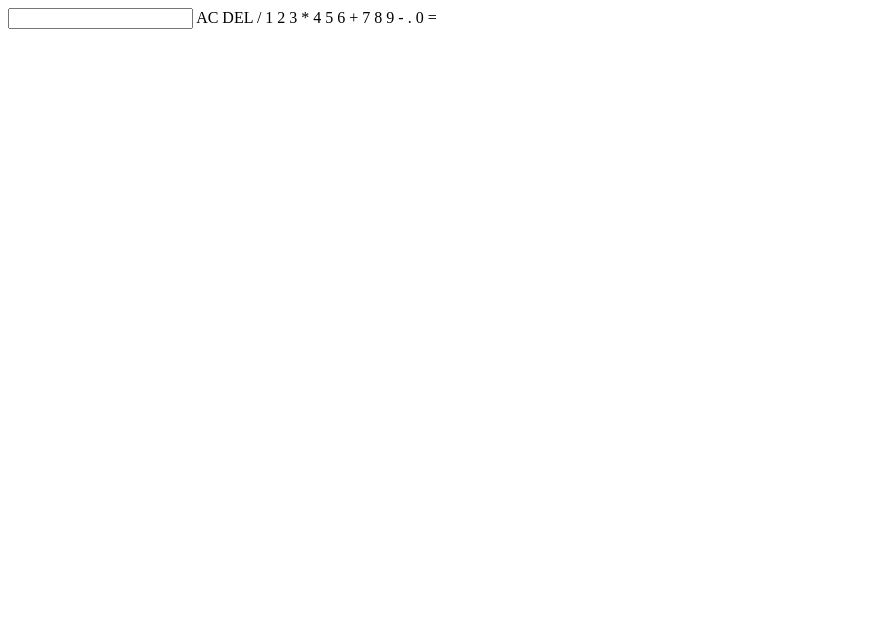
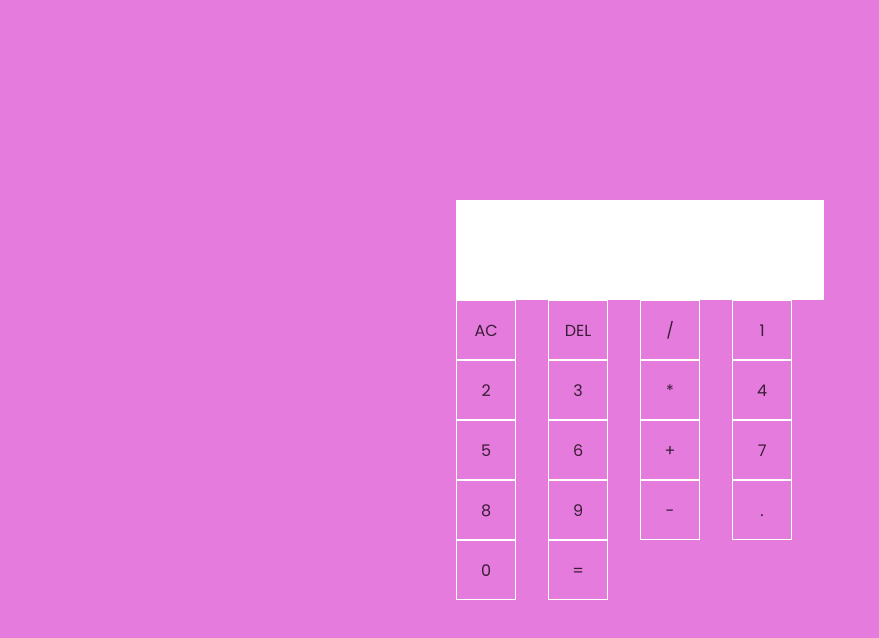
Before and after one commit to SumeiraAkiiuz/project-006-Calculator-JS, a plain HTML site: page index.html in a window 1280 px wide. Shown: the whole page, without its empty margins (0-879 px from the left). Drawn offline with Linux system fonts and the light colour scheme.

Commit message:
class del added

```diff
--- a/index.css
+++ b/index.css
@@ -0,0 +1,40 @@
+@import url('http://fonts.googleapis.com/css?family=Poppins:300,400,500,600,700,800,900&display=swap');
+
+*{
+    margin: 0;
+    padding: 0;
+    box-sizing: border-box;
+    font-family: 'Poppins', sans-serif;
+}
+body{
+    display: flex;
+    justify-content: center;
+    align-items: center;
+    min-height: 100vh;
+    background: #e47bdd;
+}
+.calculator{
+    position: relative;
+    display: grid;
+}
+.calculator .value{
+    grid-column: span 4;
+    height: 100px;
+    text-align: right;
+    border: none;
+    outline: none;
+    padding: 10px;
+    font-size: 18px;
+}
+.calculator span{
+    display: grid;
+    width: 60px;
+    height: 60px;
+    color: 	#3a1d35;
+    place-items: center;
+    border: 1px solid rgb(255, 255, 255);
+}
+.calculator span:active{
+    background: lightgrey;
+    color: #1e0f04;
+}
--- a/index.html
+++ b/index.html
@@ -10,7 +10,7 @@
     <form class="calculator" name="calc">
         <input type="text" class="value" name="txt" readonly="">
         <span class="num clear" onclick="document.calc.txt.value = ''">AC</span>
-        <span class="num" onclick="document.calc.txt.value
+        <span class="num del" onclick="document.calc.txt.value
         =''">DEL</span>
         <span class="num" onclick="document.calc.txt.value += '/'">/</span>
         <span class="num" onclick="document.calc.txt.value += '1'">1</span>
```
